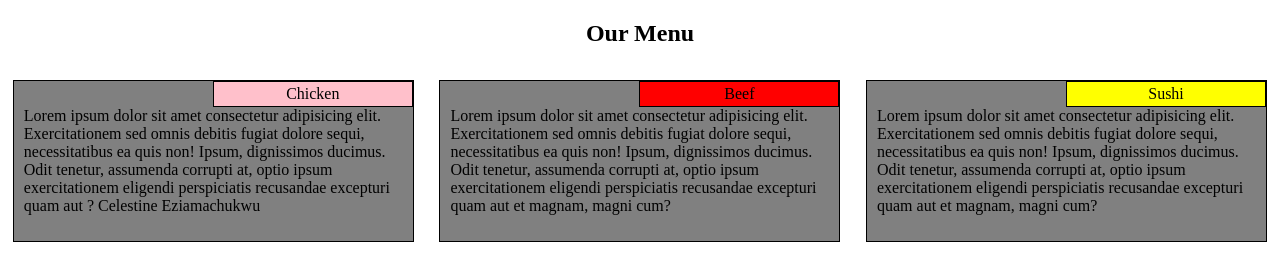
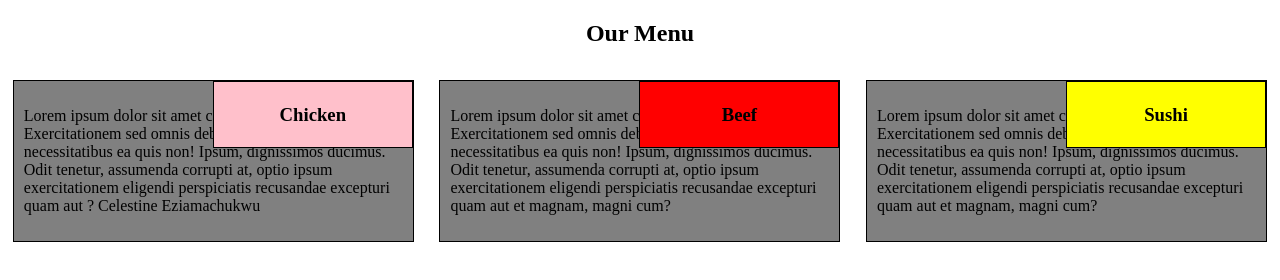
Before and after one commit to Ezcel/module2-solution, a plain HTML site: page index.html in a window 1280 px wide. Drawn offline with Linux system fonts and the light colour scheme.

Commit message:
Update index.html

```diff
--- a/index.html
+++ b/index.html
@@ -11,7 +11,7 @@
     <h1>Our Menu</h1>
     <div>
       <div class="section" id="one">
-        <div id="rightC" class="right">Chicken</div>
+        <div id="rightC" class="right"><h3>Chicken</h3></div>
         <p>
           Lorem ipsum dolor sit amet consectetur adipisicing elit.
           Exercitationem sed omnis debitis fugiat dolore sequi, necessitatibus
@@ -21,7 +21,7 @@
         </p>
       </div>
       <div class="section" id="two">
-        <div id="rightB" class="right">Beef</div>
+        <div id="rightB" class="right"><h3>Beef</h3></div>
         <p>
           Lorem ipsum dolor sit amet consectetur adipisicing elit.
           Exercitationem sed omnis debitis fugiat dolore sequi, necessitatibus
@@ -31,7 +31,7 @@
         </p>
       </div>
       <div class="section" id="three">
-        <div id="rightS" class="right">Sushi</div>
+        <div id="rightS" class="right"><h3>Sushi</h3></div>
         <p>
           Lorem ipsum dolor sit amet consectetur adipisicing elit.
           Exercitationem sed omnis debitis fugiat dolore sequi, necessitatibus
```
